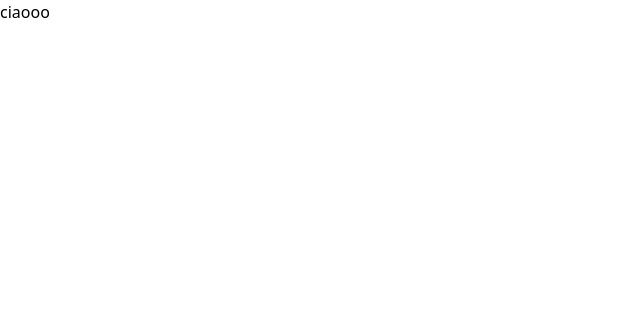
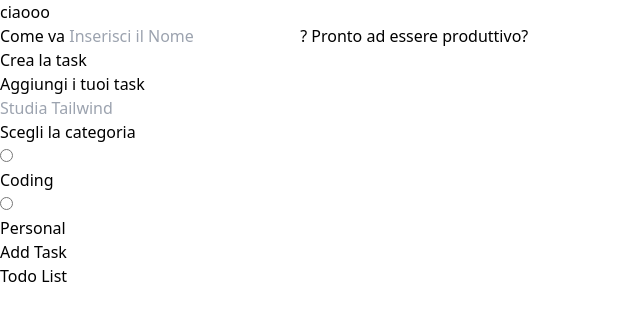
Before and after one commit to Thomas-Basadonne/todo-vue-tailwind, a Vue app: page / in a window 1280 px wide. Shown: the top 320 px of the page, without its empty margins (0-640 px from the left). Built offline with nearby package versions, Linux system fonts and the light colour scheme.

Commit message:
html skeleton + logic js

```diff
--- a/src/App.vue
+++ b/src/App.vue
@@ -1,7 +1,128 @@
-<script setup></script>
+<script setup>
+import { ref, onMounted, computed, watch } from "vue";
+
+const todos = ref([]);
+const name = ref([""]);
+
+const input_content = ref([""]);
+const input_category = ref(null);
+
+const todos_asc = computed(() =>
+  todos.value.sort((a, b) => {
+    return b.createdAt - a.createdAt;
+  })
+);
+
+const addTodo = () => {
+  if (input_content.value.trim() === "" || input_category.value === null) {
+    return;
+  }
+
+  todos.value.push({
+    content: input_content.value,
+    category: input_category.value,
+    done: false,
+    createdAt: new Date().getTime(),
+  });
+
+  input_content.value = "";
+  input_category.value = "";
+};
+
+const removeTodo = (todo) => {
+  todos.value = todos.value.filter((t) => t !== todo);
+};
+
+watch(
+  todos,
+  (newVal) => {
+    localStorage.setItem("todos", JSON.stringify(newVal));
+  },
+  { deep: true }
+);
+
+watch(name, (newVal) => {
+  localStorage.setItem("name", newVal);
+});
+
+onMounted(() => {
+  name.value = localStorage.getItem("name") || "";
+  todos.value = JSON.parse(localStorage.getItem("todos")) || [];
+});
+</script>
 
 <template>
   <h1 class="text-3xl font-bold underline">ciaooo</h1>
+
+  <main class="app">
+    <section class="greeting">
+      <h2 class="title">
+        Come va
+        <input type="text" placeholder="Inserisci il Nome" v-model="name" />?
+        Pronto ad essere produttivo?
+      </h2>
+    </section>
+
+    <section class="create-todo">
+      <h3>Crea la task</h3>
+      <form @submit.prevent="addTodo">
+        <h4>Aggiungi i tuoi task</h4>
+        <input
+          type="text"
+          placeholder="Studia Tailwind"
+          v-model="input_content"
+        />
+        <!-- {{ input_content }} -->
+        <h4>Scegli la categoria</h4>
+        <div class="options">
+          <label for="">
+            <input
+              type="radio"
+              name="category"
+              value="coding"
+              v-model="input_category"
+            />
+            <div>Coding</div>
+          </label>
+          <label for="">
+            <input
+              type="radio"
+              name="category"
+              value="personal"
+              v-model="input_category"
+            />
+            <div>Personal</div>
+          </label>
+          <!-- {{ input_category }} -->
+        </div>
+
+        <input type="submit" value="Add Task" />
+      </form>
+    </section>
+
+    <section class="todo-list">
+      <h3>Todo List</h3>
+      <div class="list">
+        <div
+          v-for="todo in todos_asc"
+          :class="['todo-item', { done: todo.done }]"
+        >
+          <label
+            ><input type="checkbox" v-model="todo.done" />
+            <span :class="['bubble', todo.category]"></span>
+          </label>
+
+          <div class="todo-content">
+            <input type="text" v-model="todo.content" />
+          </div>
+
+          <div class="actions">
+            <button class="delete" @click="removeTodo(todo)">cancella</button>
+          </div>
+        </div>
+      </div>
+    </section>
+  </main>
 </template>
 
 <style scoped></style>
```
